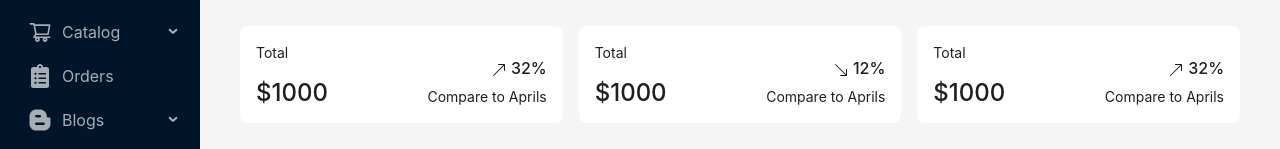
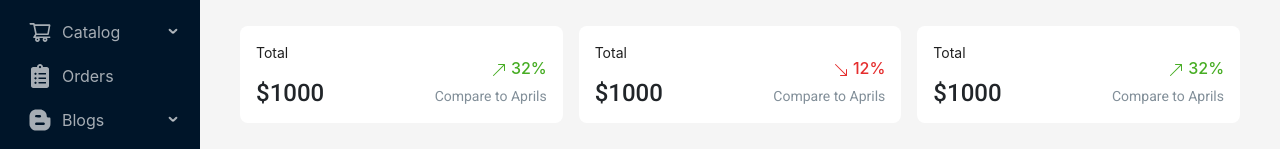
Before and after one commit to shibez0112/Admin-Dashboard, a React (Create React App) app: page /admin in a window 1280 px wide. Shown: the part 144-293 px from the top of the page. Built offline with nearby package versions, Linux system fonts and the light colour scheme.

Commit message:
feat: Add dropdown for account bar

```diff
--- a/src/App.css
+++ b/src/App.css
@@ -1,4 +1,4 @@
-.root {
+:root {
   --color-212529: #212529;
   --color-ffd333: #ffd333;
   --color-47ad24: #47ad24;
@@ -28,4 +28,17 @@
 .title {
   font:28px;
   font-family: "Roboto" !important;
+  color: var(--color-212529);
 }
+
+.sub-title {
+  font:24px;
+  font-family: "Roboto" !important;
+  color: var(--color-212529);
+}
+
+.desc{
+  font:14px;
+  font-family: "Roboto" !important;
+  color: var(--color-828f99);
+}
--- a/src/components/MainLayout.js
+++ b/src/components/MainLayout.js
@@ -4,7 +4,7 @@ import {
   AiOutlineShoppingCart,
   AiOutlineBgColors,
 } from "react-icons/ai";
-import { Outlet } from "react-router-dom";
+import { Link, Outlet } from "react-router-dom";
 import { FaClipboardList, FaBloggerB } from "react-icons/fa";
 import { IoIosNotifications } from "react-icons/io";
 import { SiBrandfolder } from "react-icons/si";
@@ -155,10 +155,12 @@ const MainLayout = () => {
           )}
           <div className="d-flex gap-4 align-items-center">
             <div className="position-relative">
-              <IoIosNotifications className="fs-4"/>
-              <span className="badge bg-warning rounded-circle p-1 position-absolute">3</span>
+              <IoIosNotifications className="fs-4" />
+              <span className="badge bg-warning rounded-circle p-1 position-absolute">
+                3
+              </span>
             </div>
-            <div className="d-flex gap-3 align-items-center">
+            <div className="d-flex gap-3 align-items-center dropdown">
               <div>
                 <img
                   width={32}
@@ -167,9 +169,43 @@ const MainLayout = () => {
                   alt=""
                 />
               </div>
-              <div>
+              <div
+                role="button"
+                id="dropdownMenuLink"
+                data-bs-toggle="dropdown"
+                aria-expanded="false"
+              >
                 <h5 className="mb-0">Shibez</h5>
                 <p className="mb-0">pqtoanhcmus@gmail.com</p>
+              </div>
+              <div className="dropdown-menu" aria-labelledby="dropdownMenuLink">
+                <li>
+                  <Link
+                    className="dropdown-item py-1 mb-1"
+                    style={{ height: "auto", lineHeight: "20px" }}
+                    href="/"
+                  >
+                    View Profile
+                  </Link>
+                </li>
+                <li>
+                  <Link
+                    className="dropdown-item py-1 mb-1"
+                    style={{ height: "auto", lineHeight: "20px" }}
+                    href="/"
+                  >
+                    Change Password
+                  </Link>
+                </li>
+                <li>
+                  <Link
+                    className="dropdown-item py-1 mb-1"
+                    style={{ height: "auto", lineHeight: "20px" }}
+                    href="/"
+                  >
+                    Sign Out
+                  </Link>
+                </li>
               </div>
             </div>
           </div>
--- a/src/pages/Dashboard.js
+++ b/src/pages/Dashboard.js
@@ -119,37 +119,37 @@ const Dashboard = () => {
         <div className="d-flex justify-content-between align-items-end flex-grow-1 bg-white p-3 rounded-3">
           <div>
             <p>Total</p>
-            <h4 className="mb-0">$1000</h4>
+            <h4 className="mb-0 sub-title">$1000</h4>
           </div>
           <div className="d-flex flex-column align-items-end">
             <h6 className="green">
               <BsArrowUpRight /> 32%
             </h6>
-            <p className="mb-0">Compare to Aprils</p>
+            <p className="mb-0 desc">Compare to Aprils</p>
           </div>
         </div>
         <div className="d-flex justify-content-between align-items-end flex-grow-1 bg-white p-3 rounded-3">
           <div>
             <p>Total</p>
-            <h4 className="mb-0">$1000</h4>
+            <h4 className="mb-0 sub-title">$1000</h4>
           </div>
           <div className="d-flex flex-column align-items-end">
             <h6 className="red">
               <BsArrowDownRight /> 12%
             </h6>
-            <p className="mb-0">Compare to Aprils</p>
+            <p className="mb-0  desc">Compare to Aprils</p>
           </div>
         </div>
         <div className="d-flex justify-content-between align-items-end flex-grow-1 bg-white p-3 rounded-3">
           <div>
             <p>Total</p>
-            <h4 className="mb-0">$1000</h4>
+            <h4 className="mb-0 sub-title">$1000</h4>
           </div>
           <div className="d-flex flex-column align-items-end">
             <h6 className="green">
               <BsArrowUpRight /> 32%
             </h6>
-            <p className="mb-0">Compare to Aprils</p>
+            <p className="mb-0 desc">Compare to Aprils</p>
           </div>
         </div>
       </div>
```
Also changed, not shown: src/pages/ProductList.js (+5 -3 lines).
